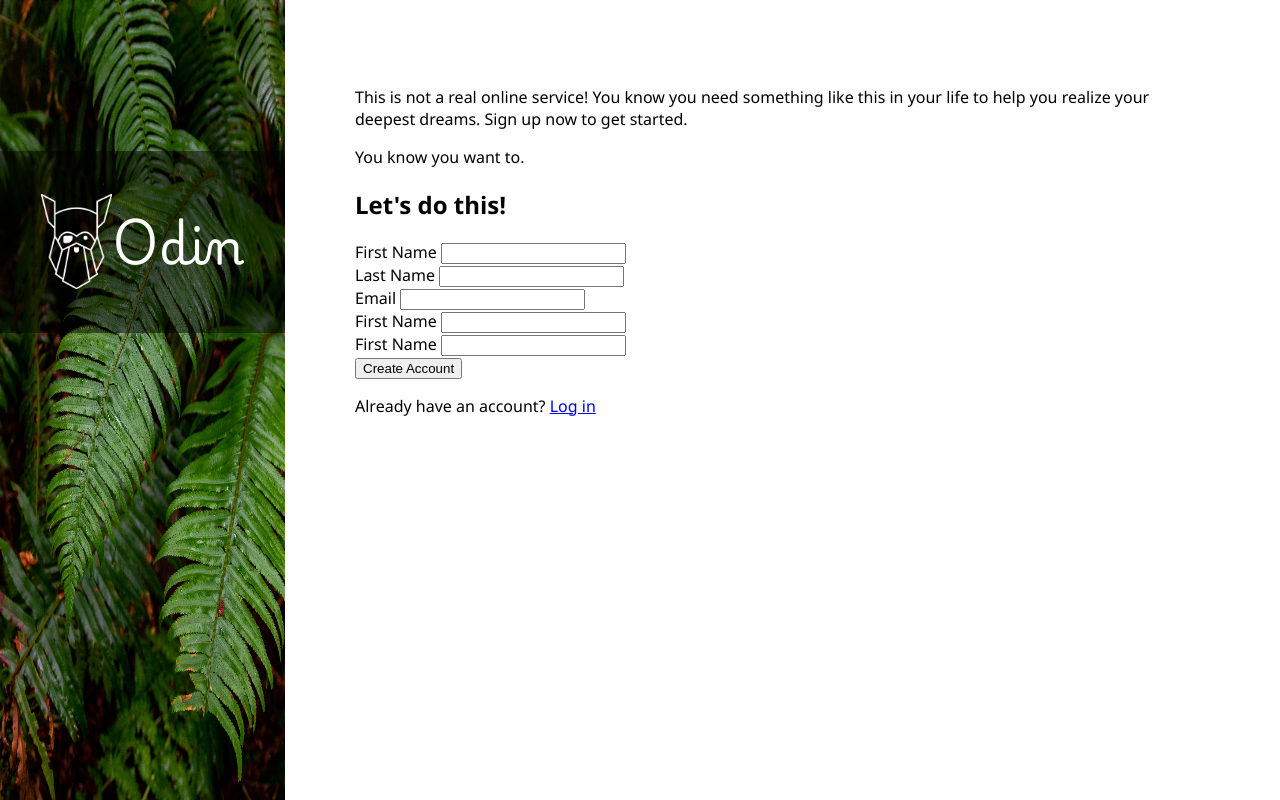
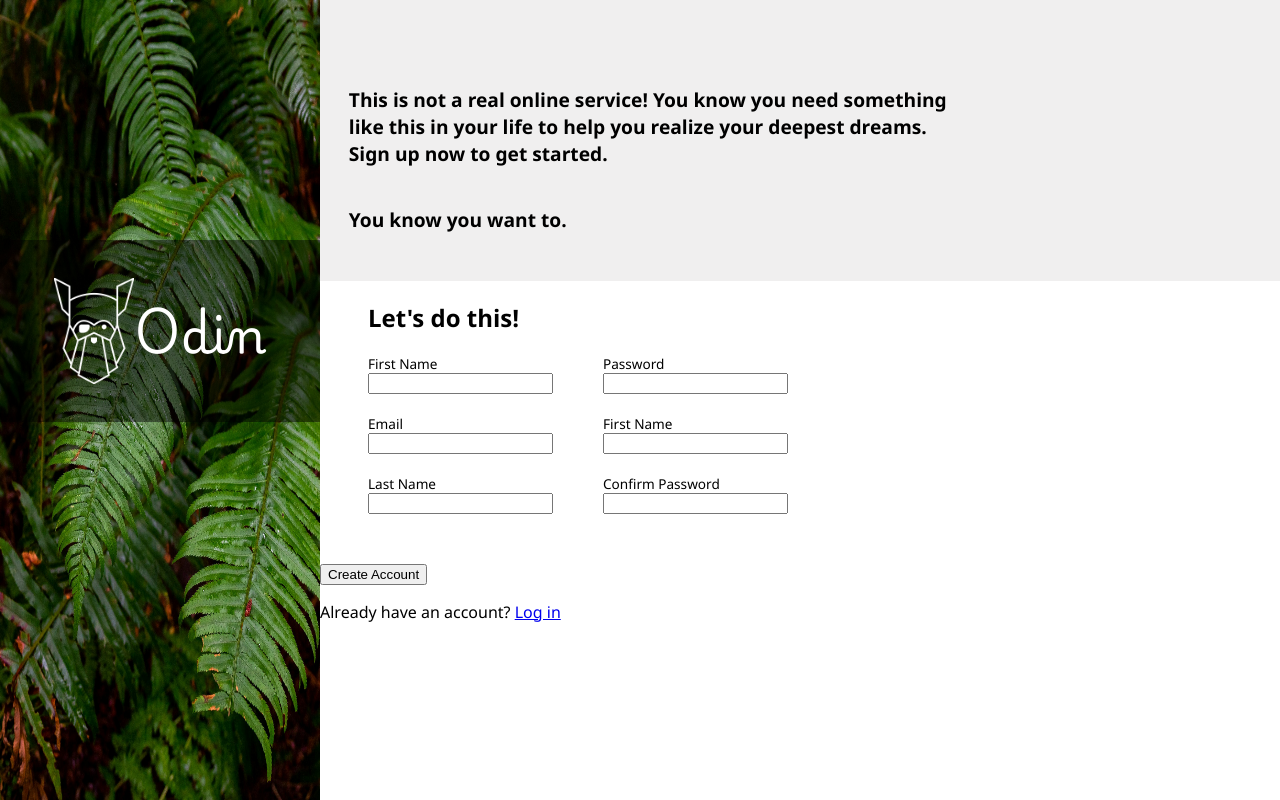
Before and after one commit to Oskart378/sign-up-form, a plain HTML site: page index.html in a window 1280 px wide. Drawn offline with Linux system fonts and the light colour scheme.

Commit message:
feat: add CSS styling for both sections within the main content

```diff
--- a/index.html
+++ b/index.html
@@ -18,7 +18,7 @@
 
         <div class="main-footer-section">
             <main>
-                <section>
+                <section class="info-section">
                     <p>
                         This is not a real online service! You know you need something
                         like this in your life to help you realize your deepest dreams.
@@ -28,18 +28,14 @@
                     <p>You know you want to.</p>
                 </section>
 
-                <section>
+                <section class="form-section">
                     <h2>Let's do this!</h2>
 
                     <form>
+                        <div class="first-form-group">
                             <div>
                                 <label for="first-name">First Name</label>
                                 <input type="text" id="first-name">
-                        </div>
-
-                        <div>
-                            <label for="last-name">Last Name</label>
-                            <input type="text" id="last-name">
                             </div>
 
                             <div>
@@ -48,16 +44,28 @@
                             </div>
 
                             <div>
+                                <label for="last-name">Last Name</label>
+                                <input type="text" id="last-name">
+                            </div>
+                        </div>
+
+
+                        <div class="second-form-group">
+                            <div>
+                                <label for="password">Password</label>
+                                <input type="password" id="password">
+                            </div>
+
+                            <div>
                                 <label for="phone">First Name</label>
                                 <input type="tel" id="phone">
                             </div>
 
                             <div>
-                            <label for="password">First Name</label>
+                                <label for="password">Confirm Password</label>
                                 <input type="password" id="password">
                             </div>
-
-                        <button type="submit">Create Account</button>
+                        </div>
 
                     </form>
 
@@ -65,6 +73,8 @@
             </main>
 
             <footer>
+                <button type="submit">Create Account</button>
+
                 <p>Already have an account? <a href="#">Log in</a></p>
             </footer>
         </div>
--- a/styles/style.css
+++ b/styles/style.css
@@ -1,15 +1,17 @@
-
+/* === Fonts === */
 @font-face {
     font-family: "Play-Write";
     src: url("/fonts/PlaywriteUSModern-Regular.woff2") format("woff2");
 }
 
+/* === Base Styles === */
 body {
-    font-family: 'Segoe UI', Tahoma, Geneva, Verdana, sans-serif;
     display: flex;
     margin: 0;
+    font-family: 'Segoe UI', Tahoma, Geneva, Verdana, sans-serif;
 }
 
+/* === Header / Hero Section === */
 header {
     position: relative;
     width: 100%;
@@ -17,21 +19,18 @@ header {
 }
 
 .hero-image {
-    width: 25%;
+    position: absolute;
+    width: 100%;
     height: 100vh;
-    position:absolute;
-    width: 100%;
 }
 
 .odin-logo {
     position: absolute;
-    /*right: 14%;*/
     top: 30%;
     display: flex;
     justify-content: center;
     align-items: center;
     background-color: rgba(0, 0, 0, 0.479);
-
 }
 
 .odin-logo > img {
@@ -44,7 +43,59 @@ header {
     font-family: "Play-Write", cursive;
 }
 
+/* === Main / Footer Section === */
 .main-footer-section {
+    display: flex;
+    flex-direction: column;
     flex: 3;
-    margin: 70px;
+    /*margin: 70px;*/
+    height: 100vh;
+    /*justify-content: space-evenly;*/
 }
+
+main {
+    flex: 1;
+    display: flex;
+    flex-direction: column;
+}
+
+footer {
+    flex: 1;
+}
+
+.info-section {
+    flex: 1;
+    display: flex;
+    flex-direction: column;
+    background-color: rgb(240, 239, 239);
+    justify-content: center;
+    padding: 7% 0 3% 3%;
+}
+
+.info-section > p {
+    max-width: 55ch;
+    font-weight: bold;
+    font-size: 1.2rem;
+}
+
+.form-section {
+    flex: 1;
+    padding: 0 5% 5% 5%;
+}
+
+form {
+    display: flex;
+    gap: 50px;
+    font-size: 0.85rem;
+}
+
+.first-form-group,
+.second-form-group {
+    display: flex;
+    flex-direction: column;
+    gap: 20px;
+}
+
+label {
+    display: block;
+}
```
Lines whose indentation alone changed are shown as unchanged.
